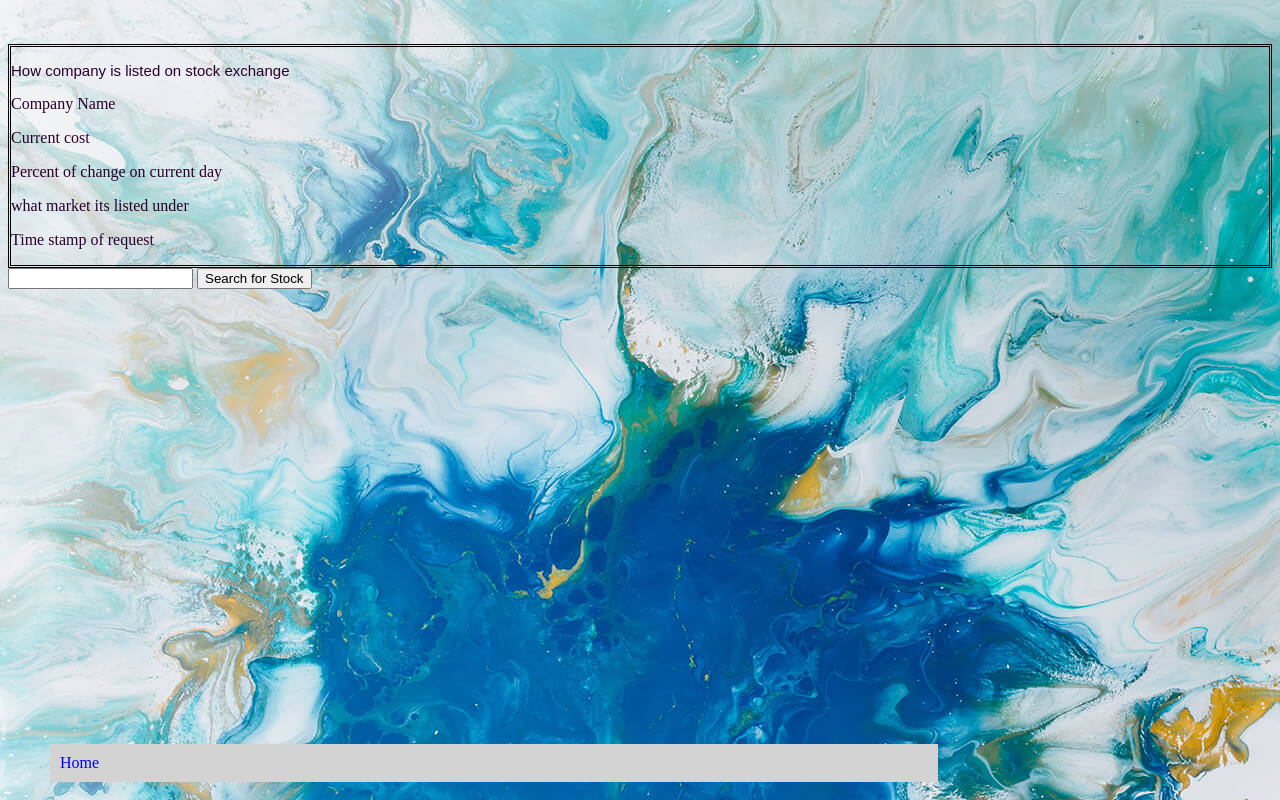
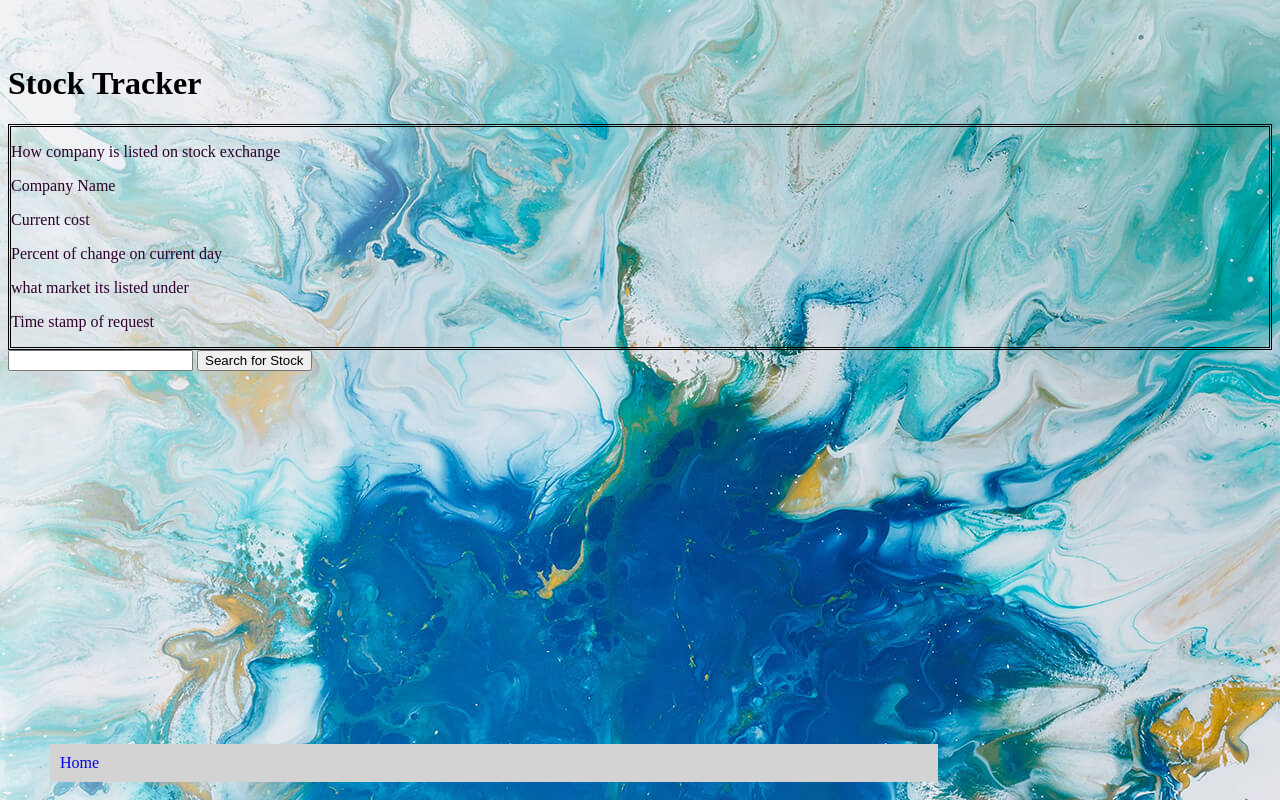
Before and after one commit to nathandrowley/nathandrowley.github.io, a website: page stock.html in a window 1280 px wide. Drawn offline with Linux system fonts and the light colour scheme.

Commit message:
update font

```diff
--- a/css/stock.css
+++ b/css/stock.css
@@ -11,7 +11,8 @@ ul a {
 }
 
 h1 {
-    color: darkgreen;
+    color: black;
+
 }
 
 h2 {
@@ -33,10 +34,6 @@ div.stockData{
 
 }
 
-.symbol {
-    font: 15px Arial, sans-serif;
-}
-
 body {
     background-image: url("cta-bg.jpg");
 
--- a/stock.html
+++ b/stock.html
@@ -15,7 +15,7 @@
 <br>
 <br>
 <script></script>
-
+<h1>Stock Tracker</h1>
 
 <div class="stockData">
 
```
